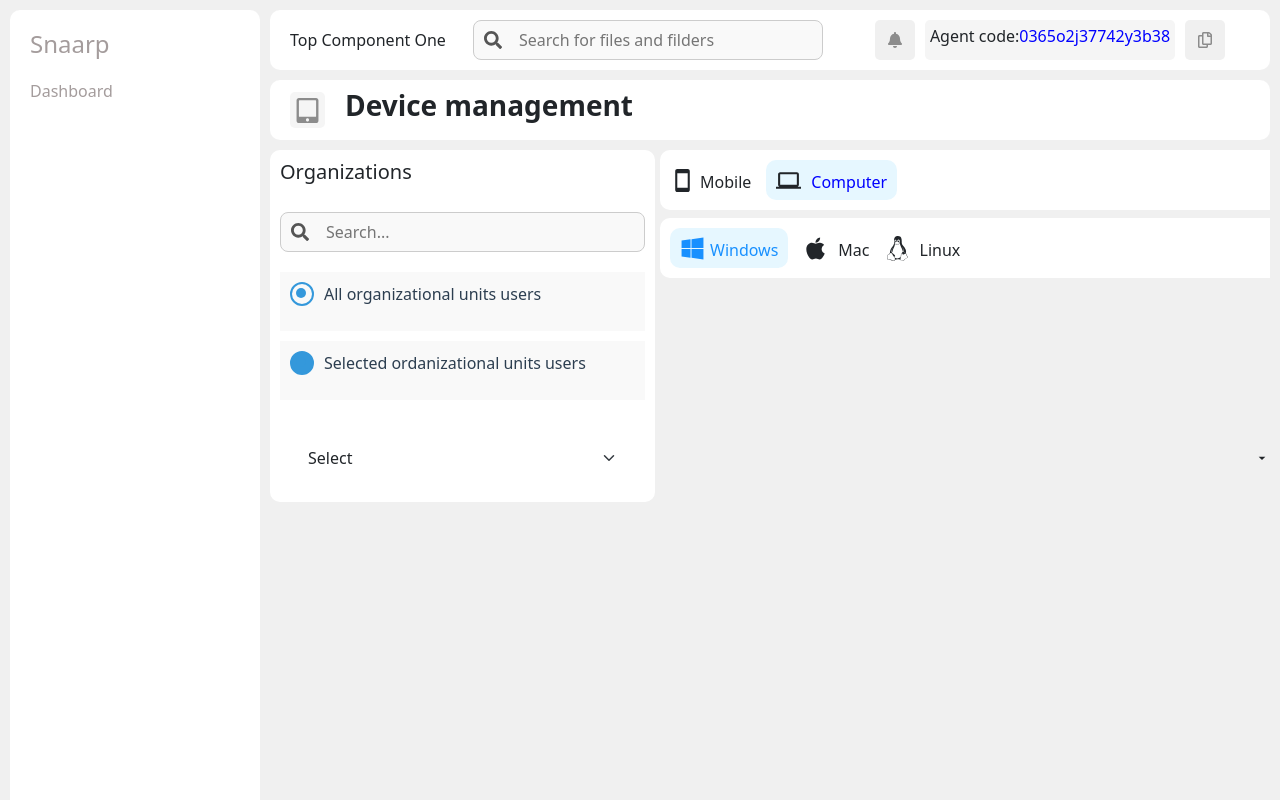
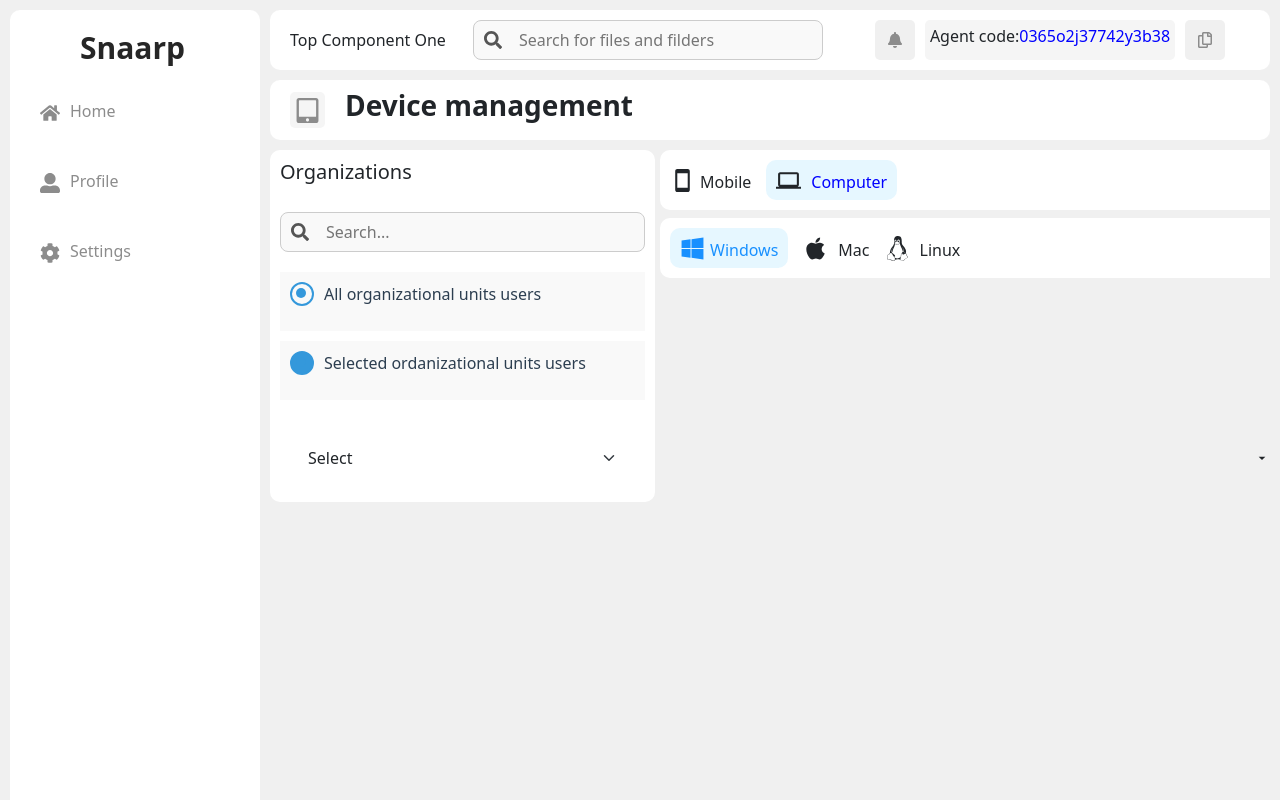
Before and after one commit to Peterzolo/Snaarp-Dashboard, a React (Vite) app: page /dashboard in a window 1280 px wide. Built offline with nearby package versions, Linux system fonts and the light colour scheme.

Commit message:
Sidebar
Added sidebar items and routing

```diff
--- a/src/App.tsx
+++ b/src/App.tsx
@@ -1,14 +1,33 @@
+import React from 'react';
+import {
+  BrowserRouter as Router,
+  Routes,
+  Route,
+  Navigate,
+} from 'react-router-dom';
 import styled, { ThemeProvider } from 'styled-components';
 import { Dashboard } from './Screens/dashboard';
 import { theme } from './utils/theme';
+import { Profile } from './pages/Profile';
+import { Settings } from './pages/Setting';
 
 function App() {
   console.log('Theme:', theme);
+
   return (
     <ThemeProvider theme={theme}>
-      <MainWrapper>
-        <Dashboard />
-      </MainWrapper>
+      <Router>
+        <MainWrapper>
+          <Routes>
+            {/* Define your routes here */}
+            <Route path="/" element={<Navigate to="/dashboard" />} />
+            <Route path="/dashboard" element={<Dashboard />} />
+            <Route path="/profile" element={<Profile />} />
+            <Route path="/settings" element={<Settings />} />
+            {/* Add more routes as needed */}
+          </Routes>
+        </MainWrapper>
+      </Router>
     </ThemeProvider>
   );
 }
@@ -19,8 +38,7 @@ const MainWrapper = styled.div`
   height: 100vh;
   display: flex;
   flex-direction: column;
-  /* background-color: ${({ theme }) => theme.mainBgColor}; */
-  background-color: #f0f0f0;
+  background-color: ${({ theme }) => theme.mainBgColor || '#f0f0f0'};
 `;
 
 export default App;
--- /dev/null
+++ b/src/Layouts/DashboardLayout/DashboardLayoutComponents/Sidebar/components/SideBarItems.tsx
@@ -0,0 +1,61 @@
+import React from 'react';
+import { Link } from 'react-router-dom';
+import { FaHome, FaUserAlt, FaCog } from 'react-icons/fa';
+import styled from 'styled-components';
+
+const sidebarItems = [
+  { title: 'Home', icon: <FaHome />, link: '/home' },
+  { title: 'Profile', icon: <FaUserAlt />, link: '/profile' },
+  { title: 'Settings', icon: <FaCog />, link: '/settings' },
+];
+
+export const SidebarItems = () => {
+  return (
+    <SidebarItemsList>
+      {sidebarItems.map((item, index) => (
+        <SidebarItem key={index}>
+          <SidebarLink to={item.link}>
+            <SidebarIcon>{item.icon}</SidebarIcon>
+            <SidebarTitle>{item.title}</SidebarTitle>
+          </SidebarLink>
+        </SidebarItem>
+      ))}
+    </SidebarItemsList>
+  );
+};
+
+// Styled components
+
+const SidebarItemsList = styled.ul`
+  padding: 0;
+  list-style: none;
+  width: 100%;
+`;
+
+const SidebarItem = styled.li`
+  width: 100%;
+  margin-bottom: 20px;
+`;
+
+const SidebarLink = styled(Link)`
+  display: flex;
+  align-items: center;
+  text-decoration: none;
+  color: #8c8c8c;
+  padding: 10px;
+  border-radius: 5px;
+
+  &:hover {
+    background-color: #f0f0f0;
+  }
+`;
+
+const SidebarIcon = styled.div`
+  font-size: 20px;
+  margin-right: 10px;
+`;
+
+const SidebarTitle = styled.span`
+  font-size: 16px;
+  font-weight: 500;
+`;
--- a/src/Layouts/DashboardLayout/DashboardLayoutComponents/Sidebar/index.tsx
+++ b/src/Layouts/DashboardLayout/DashboardLayoutComponents/Sidebar/index.tsx
@@ -1,5 +1,6 @@
 import React from 'react';
 import styled from 'styled-components';
+import { SidebarItems } from './components/SideBarItems';
 
 export const SidebarLayout = ({
   isMobileMenuOpen,
@@ -9,9 +10,7 @@ export const SidebarLayout = ({
   return (
     <SidebarWrapper isMobileMenuOpen={isMobileMenuOpen}>
       <Logo>Snaarp</Logo>
-      <Menu>
-        <MenuItem>Dashboard</MenuItem>
-      </Menu>
+      <SidebarItems />
     </SidebarWrapper>
   );
 };
@@ -46,18 +45,9 @@ const SidebarWrapper = styled.div<{ isMobileMenuOpen: boolean }>`
 
 const Logo = styled.h1`
   margin-bottom: 20px;
-  font-size: 24px;
+  font-size: 30px;
+  font-weight: bold;
+  color: #262626;
+  text-align: center;
+  margin-left: 50px;
 `;
-
-const Menu = styled.div`
-  display: flex;
-  flex-direction: column;
-  gap: 15px;
-`;
-
-const MenuItem = styled.div`
-  cursor: pointer;
-  &:hover {
-    text-decoration: underline;
-  }
-`;
--- a/src/main.tsx
+++ b/src/main.tsx
@@ -1,6 +1,7 @@
 import { StrictMode } from 'react';
 import { createRoot } from 'react-dom/client';
 import { ThemeProvider } from 'styled-components';
+import { BrowserRouter } from 'react-router-dom';
 import 'bootstrap/dist/css/bootstrap.min.css';
 import 'bootstrap/dist/js/bootstrap.bundle.min.js';
 
@@ -11,7 +12,9 @@ import { theme } from './utils/theme';
 createRoot(document.getElementById('root')!).render(
   <StrictMode>
     {/* <ThemeProvider theme={theme}> */}
+
     <App />
+
     {/* </ThemeProvider> */}
   </StrictMode>,
 );
--- /dev/null
+++ b/src/pages/Profile.tsx
@@ -0,0 +1,5 @@
+import React from 'react';
+
+export const Profile = () => {
+  return <div>Profile</div>;
+};
--- /dev/null
+++ b/src/pages/Setting.tsx
@@ -0,0 +1,5 @@
+import React from 'react';
+
+export const Settings = () => {
+  return <div>Setting</div>;
+};
```
